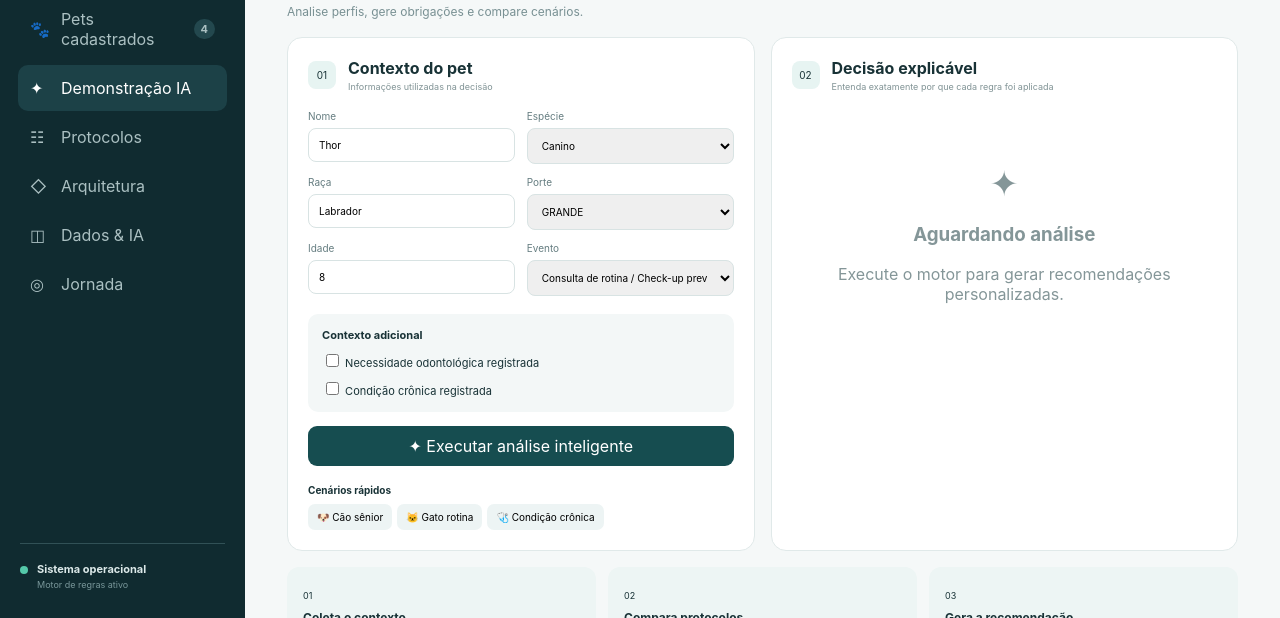
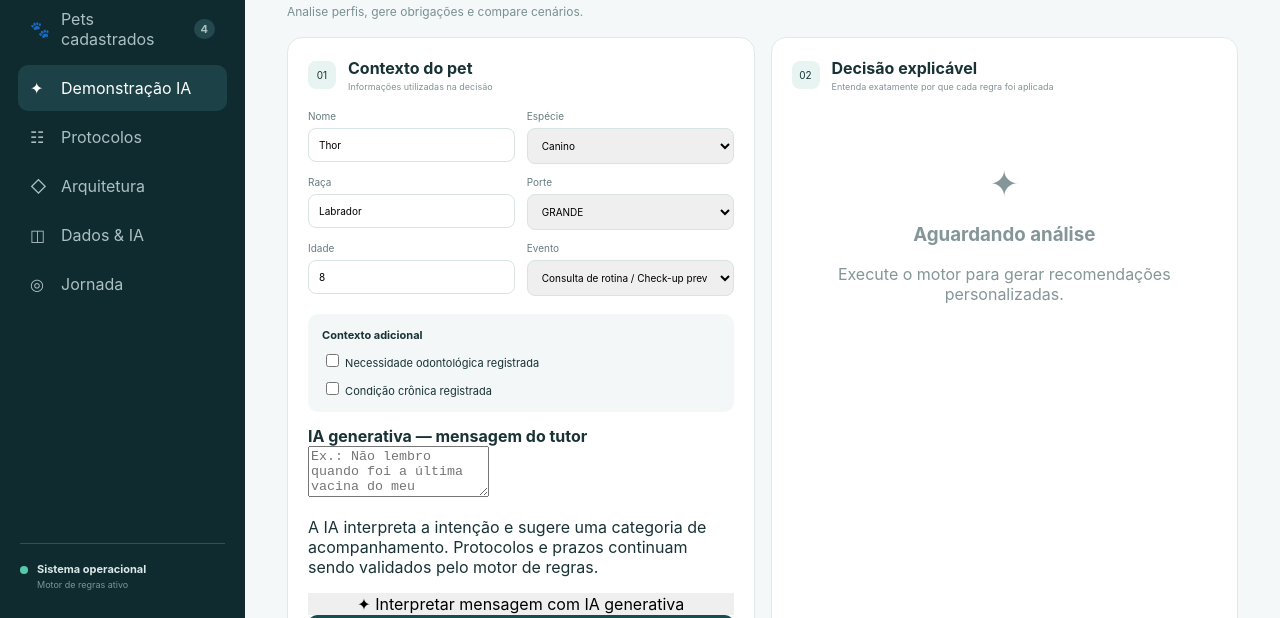
Before and after one commit to AltamirLima/clyvo-vet-sprint3, a plain HTML site: page index.html in a window 1280 px wide. Both pictures are taken after a click on the button "Testar a IA →". Shown: the part 182-800 px from the top of the page. Drawn offline with Linux system fonts and the light colour scheme.

Commit message:
Sprint 4: adicionar interface para IA generativa

```diff
--- a/index.html
+++ b/index.html
@@ -60,7 +60,9 @@
       <label>Porte<select id="iaPorte"><option>PEQUENO</option><option>MEDIO</option><option selected>GRANDE</option></select></label>
       <label>Idade<input id="iaIdade" type="number" value="8" min="0"></label>
       <label>Evento<select id="iaEvento"><option value="ROTINA">Consulta de rotina / Check-up preventivo</option><option value="VACINA">💉 Vacinação</option><option value="VERMIFUGO">🪱 Vermifugação</option><option value="ODONTO">🦷 Avaliação odontológica</option><option value="CRONICA">🩺 Acompanhamento de condição crônica</option><option value="PESO">⚖️ Avaliação / controle de peso</option><option value="DERMATO">🧴 Atendimento dermatológico</option><option value="POS_ATENDIMENTO">🏥 Pós-atendimento / procedimento</option><option value="GERIATRICO">👴 Check-up geriátrico</option><option value="FELINO">🐱 Check-up felino</option></select></label>
-    </div><div class="context-box"><b>Contexto adicional</b><label class="check"><input type="checkbox" id="iaDental"> Necessidade odontológica registrada</label><label class="check"><input type="checkbox" id="iaCronica"> Condição crônica registrada</label></div><button class="primary full">✦ Executar análise inteligente</button></form>
+    </div><div class="context-box"><b>Contexto adicional</b><label class="check"><input type="checkbox" id="iaDental"> Necessidade odontológica registrada</label><label class="check"><input type="checkbox" id="iaCronica"> Condição crônica registrada</label></div>
+    <div class="ai-chat-box"><label for="tutorMessage"><b>IA generativa — mensagem do tutor</b></label><textarea id="tutorMessage" rows="3" maxlength="1200" placeholder="Ex.: Não lembro quando foi a última vacina do meu cachorro. Pode me ajudar a organizar o acompanhamento?"></textarea><p class="field-help">A IA interpreta a intenção e sugere uma categoria de acompanhamento. Protocolos e prazos continuam sendo validados pelo motor de regras.</p><button id="interpretAiBtn" type="button" class="secondary full" onclick="interpretWithAI()">✦ Interpretar mensagem com IA generativa</button><div id="aiInterpretationStatus" class="ai-interpretation-status" aria-live="polite"></div></div>
+    <button class="primary full">Executar análise do motor de regras</button></form>
    <div class="quick-scenarios"><b>Cenários rápidos</b><div><button onclick="loadScenario('senior')">🐶 Cão sênior</button><button onclick="loadScenario('cat')">🐱 Gato rotina</button><button onclick="loadScenario('chronic')">🩺 Condição crônica</button></div></div>
   </section>
   <section class="panel result-panel"><div class="step-title"><span>02</span><div><b>Decisão explicável</b><small>Entenda exatamente por que cada regra foi aplicada</small></div></div><div id="iaResult" class="ia-empty"><div>✦</div><h3>Aguardando análise</h3><p>Execute o motor para gerar recomendações personalizadas.</p></div></section>
```
